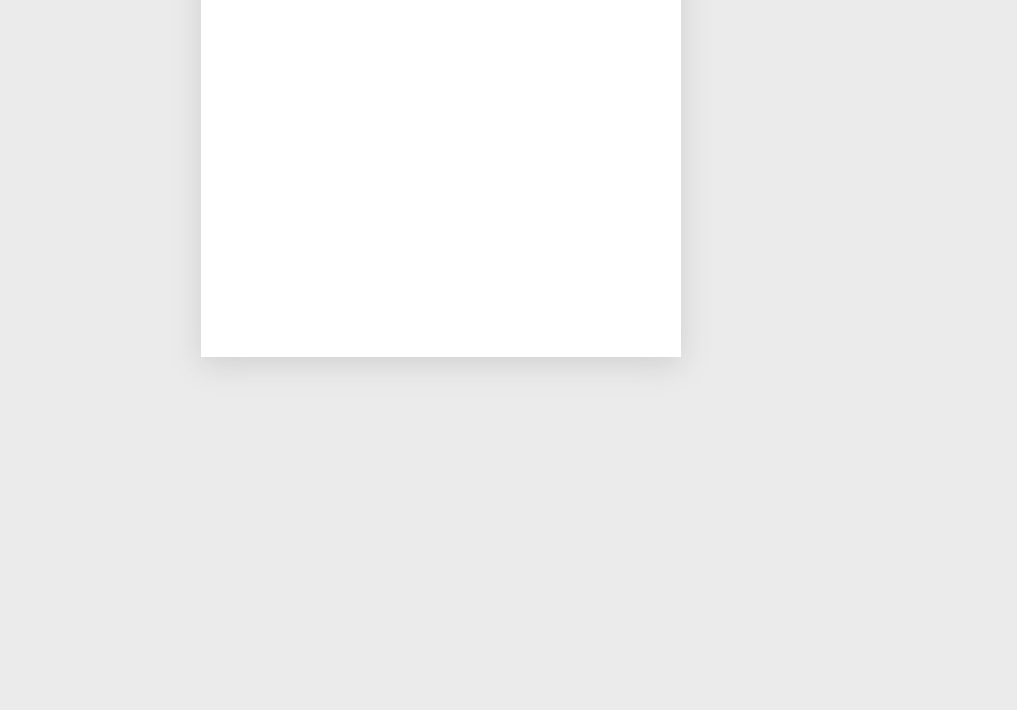
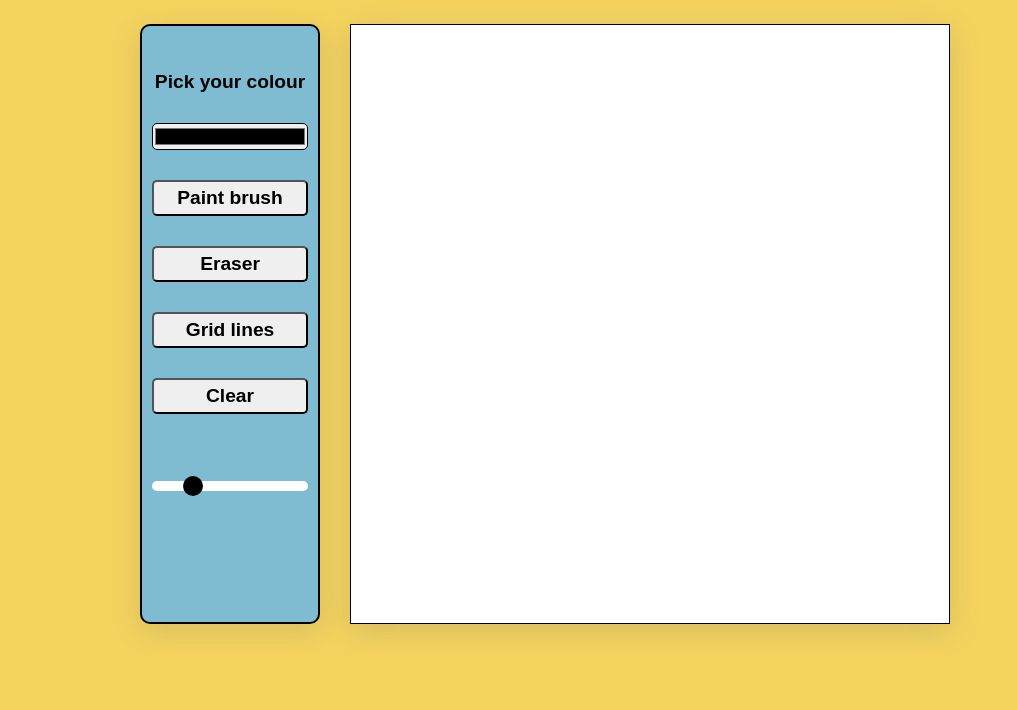
Before and after one commit to gc222/Etch-A-Sketch, a plain HTML site: page index.html in a window 1280 px wide. Shown: the part 170-880 px from the top of the page, without its empty margins (0-1017 px from the left). Before the commit the page ends 800 px from the top, so only its background shows below. Drawn offline with Linux system fonts and the light colour scheme.

Commit message:
added colour and input designs

```diff
--- a/style.css
+++ b/style.css
@@ -2,38 +2,106 @@
     margin: 0;
     padding: 0;
     box-sizing: border-box;
+    font-family: Arial, Helvetica, sans-serif;
 }
 
 body {
     min-height: 100vh;
-    display: flex;
-    background: rgb(235, 235, 235);
+    background: rgb(244, 211, 94);
 }
 
-/*
-800x800 container
-16 50px grid-items
-*/
+#etch {
+    font-size: 4em;
+    margin: 10vh 0 5vh 0;
+    text-align: center;
+    /* color: rgb(193, 223, 31); */
+}
 
-#wizard {
-    margin: auto;
-    background: black;
+#main {
+    max-width: 1000px;
+    margin: 0 auto;
+    display: flex;
+    /* justify-content */
+    gap: 30px;
+}
+
+#controls {
+    width: 180px;
+    background: #7FBCD2;
+    display: flex;
+    flex-direction: column;
+    padding: 30px 10px;
+    border-radius: 10px;
+    box-shadow: 0px 7px 29px 0px rgba(100, 100, 111, 0.2);
+    border: 2px solid;
+}
+
+#controls > * {
+    margin: 15px 0;
+    border-radius: 5px;
+    font-size: 1.2rem;
+    font-weight: 600;
+    text-align: center;
+}
+
+input[type="color"] {
+    -webkit-appearance: none;
+    width: 100%;
+    border-radius: 60px;
 
 }
 
+button {
+    cursor: pointer;
+    padding: 5px;
+}
+
+button:hover {
+    background: black;
+    color: white;
+}
+
+button:active {
+    transform: translateY(2px);
+}
+
+#slider {
+    width: 100%;
+}
+
+/* slider background */
+input[type="range"] {
+    /* change appearance to none as it has a default design*/
+    -webkit-appearance: none;
+    height: 10px;
+    background: white;
+    border-radius: 5px;
+}
+
+/* slider thumb */
+input[type="range"]::-webkit-slider-thumb {
+    -webkit-appearance: none;
+    width: 20px;
+    height: 20px;
+    border-radius: 50%;
+    background: black;
+}
+
+#slider-value {
+    font-size: 18px;
+}
+
 #grid-container {
-    margin: auto;
     background: grey;
-    width: 480px;
-    height: 480px;
+    width: 600px;
+    height: 600px;
+    border: 1px solid;
 
     display: grid;
-    grid-template-columns: repeat(16, 1fr);
     /* shadow: horizontal | vertical | blur | spread | colour */
     box-shadow: 0px 7px 29px 0px rgba(100, 100, 111, 0.2);
 }
 
-.grid-item {
+#grid-container .grid-item {
     background: white;
-    /* outline: 1px solid red; */
 }
```
